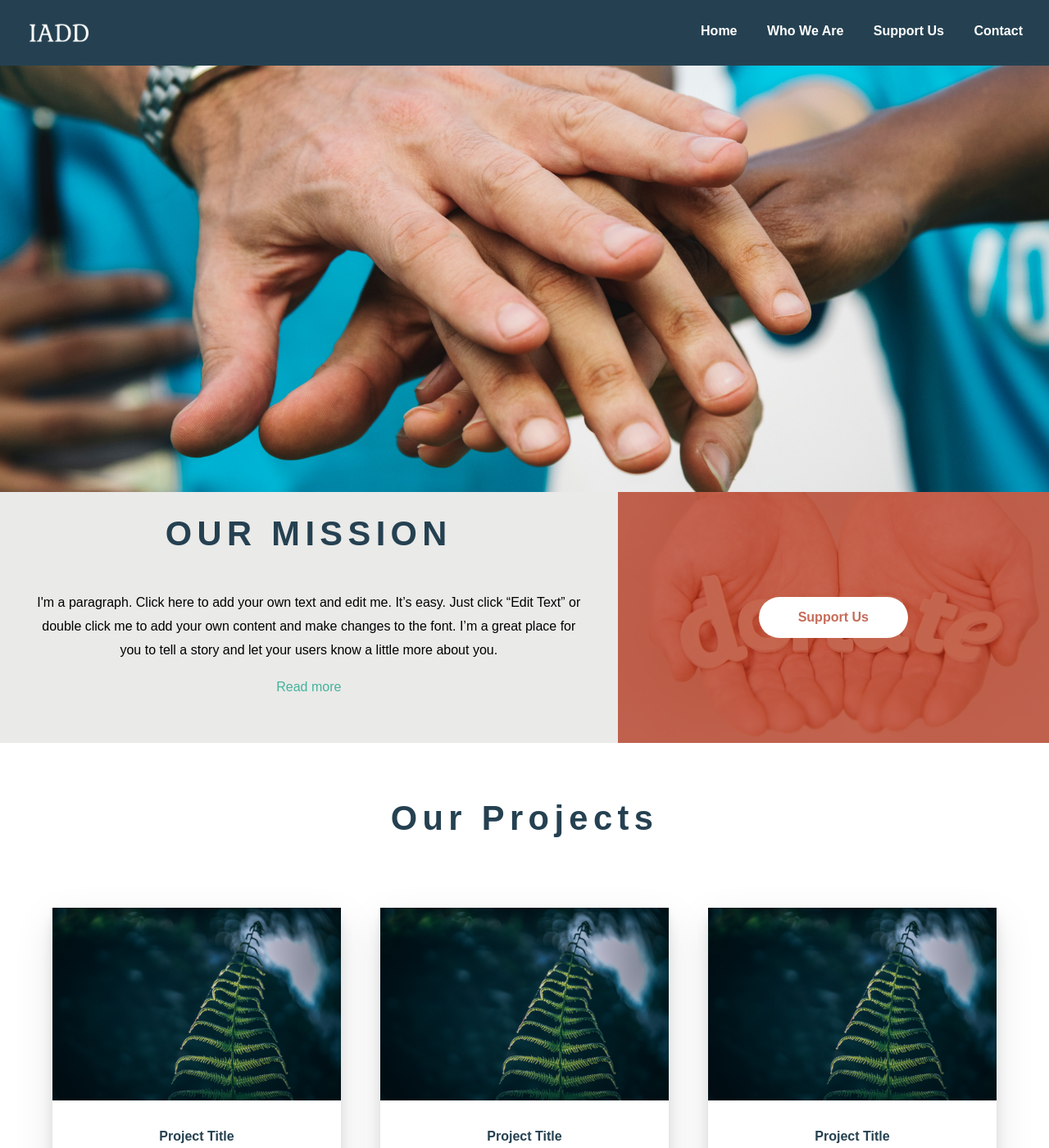
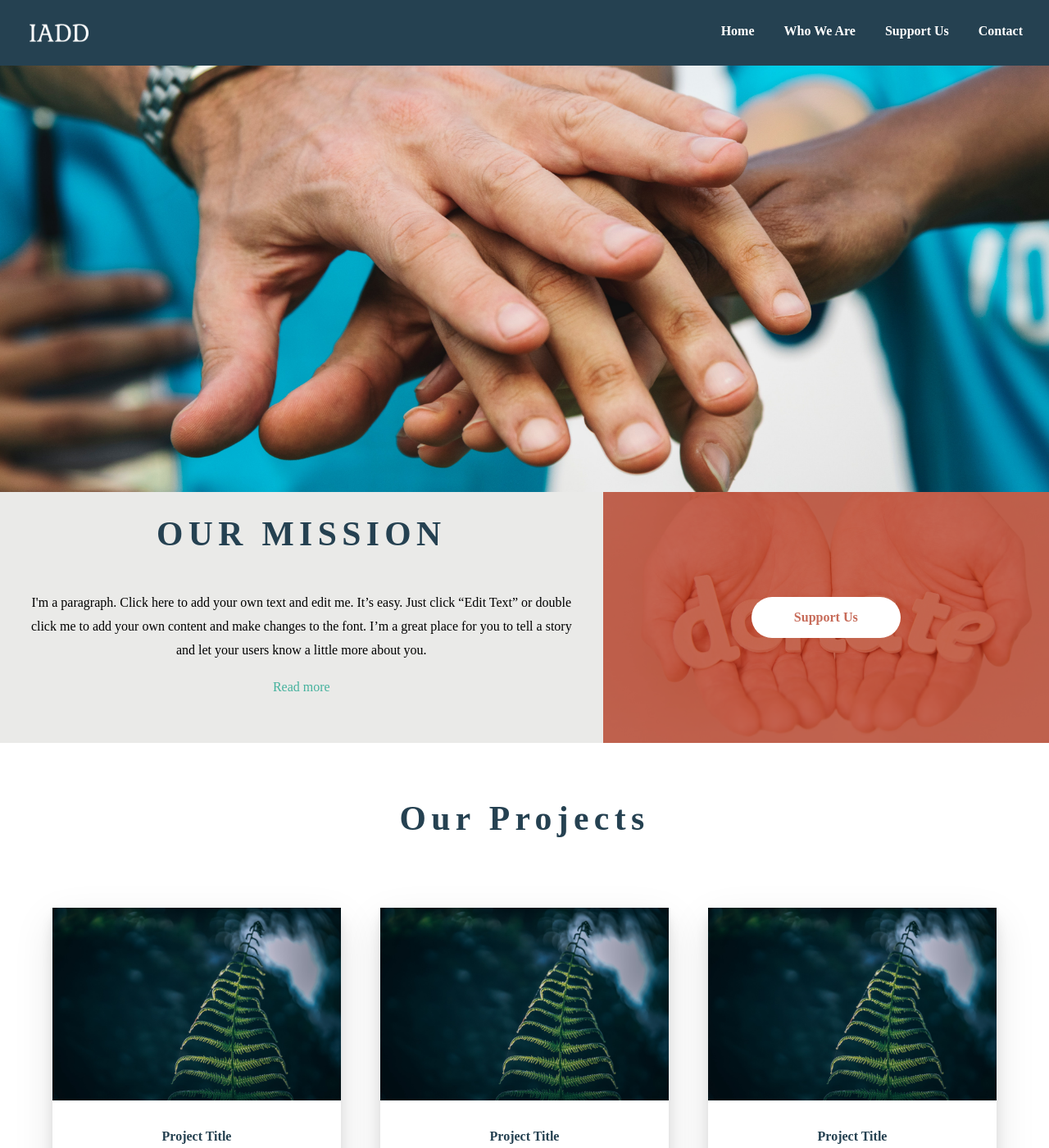
Before and after one commit to Baboucar/iadd, a Jekyll site: the page built from index.html, in a window 1280 px wide and 1400 px high. Shown: the whole window at 82% size. Built offline with Jekyll 4.4.1, drawn with Linux system fonts in a browser that asks for light colours; some web fonts are replaced.

Commit message:
added fontfamily

```diff
--- a/_layouts/default.html
+++ b/_layouts/default.html
@@ -5,6 +5,7 @@
     <meta name="viewport" content="width=device-width, initial-scale=1.0">
     <meta http-equiv="X-UA-Compatible" content="ie=edge">
     <link rel="stylesheet" href={{"/assets/styles/css/main.css"}}>
+<link href="https://fonts.googleapis.com/css?family=ZCOOL+XiaoWei" rel="stylesheet">
     <title>IADD</title>
 </head>
 <body>
--- a/assets/styles/_scss/base/_base.scss
+++ b/assets/styles/_scss/base/_base.scss
@@ -1,34 +1,39 @@
 /// default font size for the html
 html {
-
     box-sizing: border-box;
 }
 
 // body resets
 body {
-    font-family: Arial, Helvetica, sans-serif;
+    font-family: 'ZCOOL XiaoWei', serif;
     font-weight: 100;
     line-height: 1.7;
+}
 
+@font-face {
+    font-family: 'ZCOOL XiaoWei', serif;
+    src: url("./fonts/ZCOOLXiaoWei-Regular.ttf");
 }
-.container{
+
+.container {
     width: 90%;
     margin: 0 auto;
 }
-img{
+
+img {
     max-width: 100%;
     height: auto;
 }
-.center-text{
+
+.center-text {
     text-align: center;
 }
 
-.slider{
+.slider {
     position: relative;
     background-image: url(/assets/images/slider.jpg);
     background-attachment: fixed;
     background-size: cover;
     background-position: center;
     height: 600px;
-
 }
```
Also changed, not shown: 1 other file.
